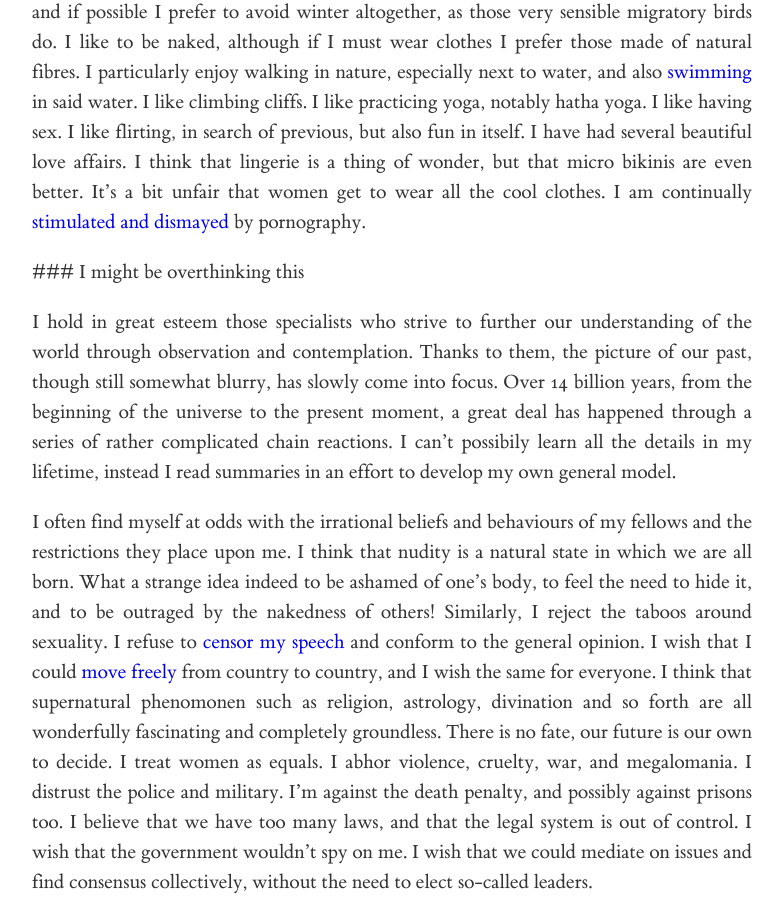
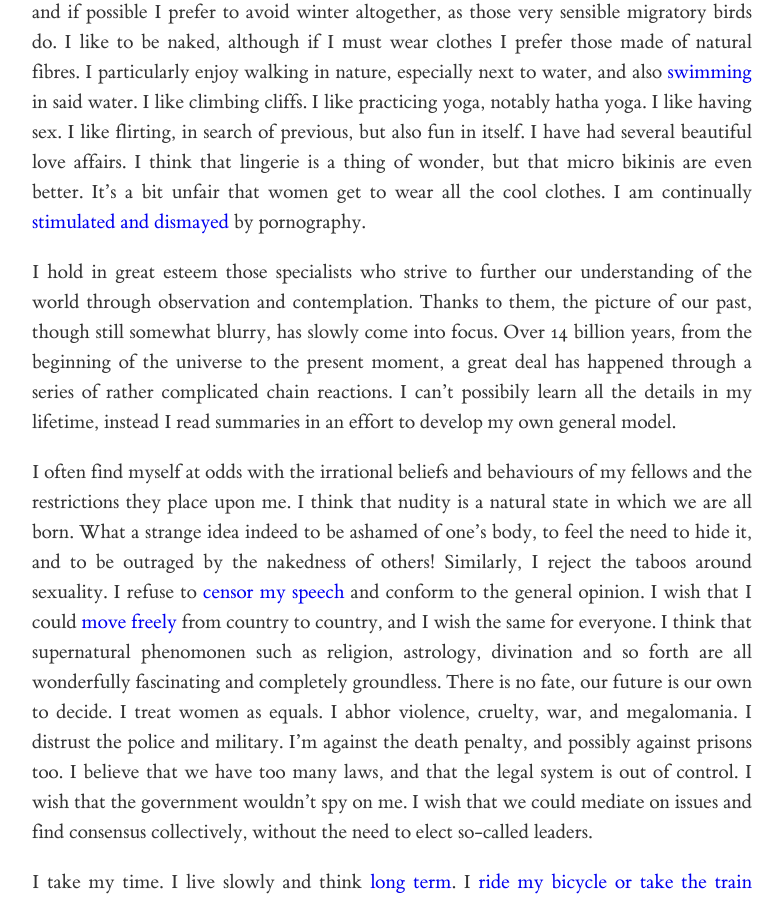
Before and after one commit to patrickjohncollins/patrickjohncollins.github.io, a Jekyll site: the page built from musings.md, in a window 1280 px wide and 900 px high, scrolled down 466 px. Shown: the whole window, without its empty margins (248-1031 px from the left). Built offline with Jekyll 4.4.1, drawn with Linux system fonts in a browser that asks for light colours; our own code applies the rules of GitHub Pages for plain Markdown files.

Commit message:
Update musings.md

```diff
--- a/musings.md
+++ b/musings.md
@@ -3,8 +3,6 @@ title: Wherein I ponder the essence of life
 ---
 
 I love being alive, although there have been some dark periods in my life when I considered suicide.  To keep an even mind, I take time to sit down and [breathe deeply](/breathing/), so wonderfully simple and yet so beneficial.  I am a reformed [nicotine addict](/smoking/).  I mostly drink tap water, although I do have weaknesses for tea, coffee, beer and wine.  I try to stick to food that is organically grown and sold raw in local farmer's markets.  I enjoy a good night's sleep on a futon matress and almost never remember my dreams.  I like to be warm, and if possible I prefer to avoid winter altogether, as those very sensible migratory birds do.  I like to be naked, although if I must wear clothes I prefer those made of natural fibres.  I particularly enjoy walking in nature, especially next to water, and also [swimming](/swimming/) in said water.  I like climbing cliffs.  I like practicing yoga, notably hatha yoga.  I like having sex.  I like flirting, in search of previous, but also fun in itself.  I have had several beautiful love affairs.  I think that lingerie is a thing of wonder, but that micro bikinis are even better.  It's a bit unfair that women get to wear all the cool clothes.  I am continually [stimulated and dismayed](/post-orgasmic-reflections/) by pornography.
-
-### I might be overthinking this
 
 I hold in great esteem those specialists who strive to further our understanding of the world through observation and contemplation.  Thanks to them, the picture of our past, though still somewhat blurry, has slowly come into focus.  Over 14 billion years, from the beginning of the universe to the present moment, a great deal has happened through a series of rather complicated chain reactions.  I can't possibily learn all the details in my lifetime,  instead I read summaries in an effort to develop my own general model.
 
```
